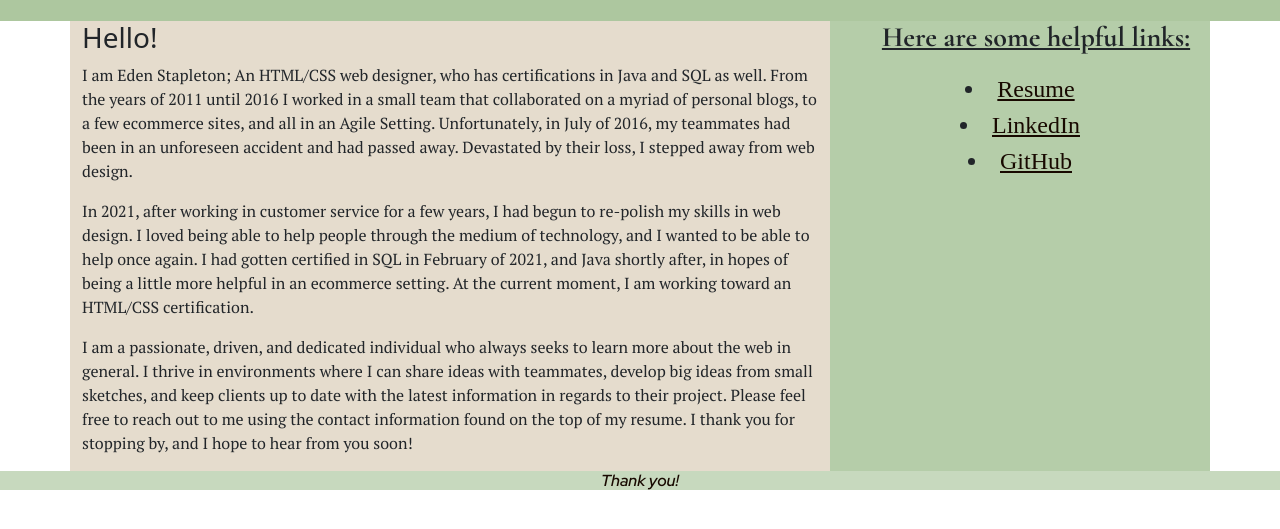
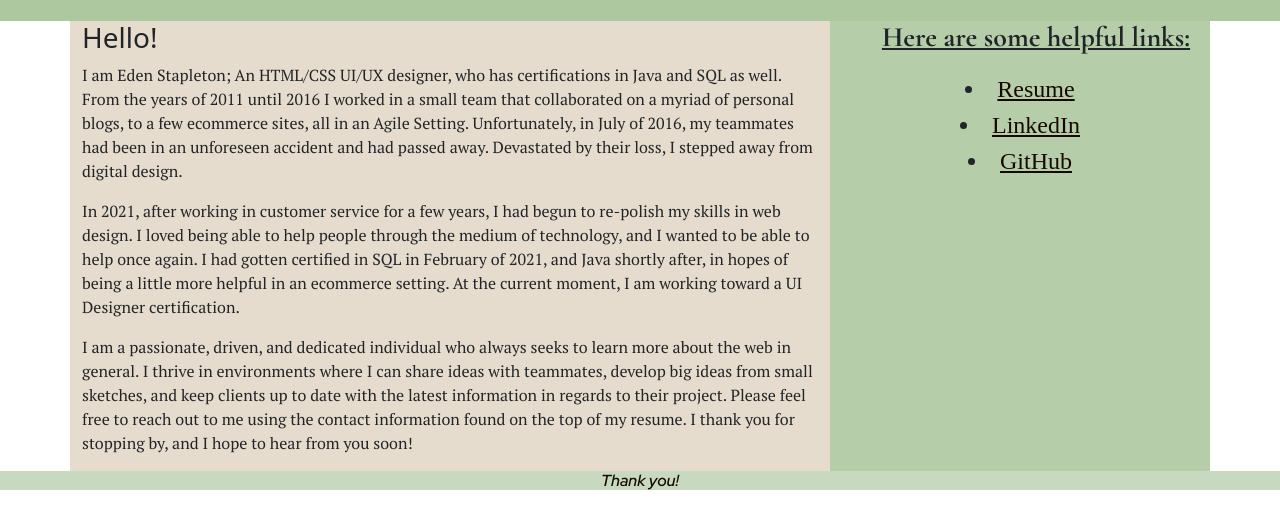
Before and after one commit to edenrstapleton/design-portfolio, a plain HTML site: page index.html in a window 1280 px wide. Shown: the part 59-588 px from the top of the page. Drawn offline with nearby package versions, Linux system fonts and the light colour scheme.

Commit message:
Update index.html

```diff
--- a/index.html
+++ b/index.html
@@ -38,16 +38,16 @@
         <div class="col-sm-8" style = "background-color: #e5DCCD;">
             <h3>Hello!</h3>
             <p>
-                I am Eden Stapleton; An HTML/CSS web designer, who has certifications in Java and SQL as well.
-                From the years of 2011 until 2016 I worked in a small team that collaborated on a myriad of personal blogs, to a few ecommerce sites, and all in an Agile Setting.
+                I am Eden Stapleton; An HTML/CSS UI/UX designer, who has certifications in Java and SQL as well.
+                From the years of 2011 until 2016 I worked in a small team that collaborated on a myriad of personal blogs, to a few ecommerce sites, all in an Agile Setting.
                 Unfortunately, in July of 2016, my teammates had been in an unforeseen accident and had passed away.
-                Devastated by their loss, I stepped away from web design.
+                Devastated by their loss, I stepped away from digital design.
             </p>
             <p>
                 In 2021, after working in customer service for a few years, I had begun to re-polish my skills in web design.
                 I loved being able to help people through the medium of technology,  and I wanted to be able to help once again.
                 I had gotten certified in SQL in February of 2021, and Java shortly after, in hopes of being a little more helpful in an ecommerce setting.
-                At the current moment, I am working toward an HTML/CSS certification.
+                At the current moment, I am working toward a UI Designer certification.
             </p>
             <p>
                 I am a passionate, driven, and dedicated individual who always seeks to learn more about the web in general.
```
